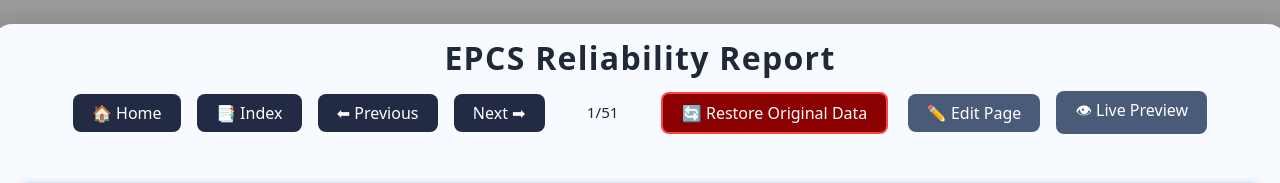
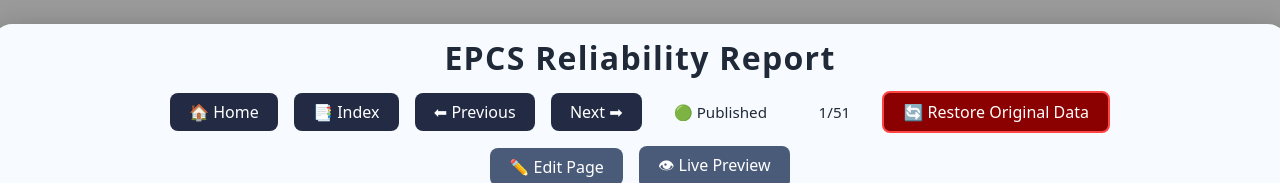
Before and after one commit to ShivanshRai1/epcs_reliability_report, a React (Vite) app in the folder epcs-reliability-report/: page /page/1 in a window 1280 px wide. Shown: the top 183 px of the page. Built offline with nearby package versions, Linux system fonts and the light colour scheme; no server answers.

Commit message:
Fix draft publish template preservation and add publish status indicator

```diff
--- a/epcs-reliability-report/src/App.jsx
+++ b/epcs-reliability-report/src/App.jsx
@@ -1077,14 +1077,17 @@ const clearDraftCache = () => {
 
         const pagePayload = { ...currentDraftPage };
         const createPositionParams = pagePayload._draftPositionParams || null;
+        const createTemplate = pagePayload._draftTemplateId || pagePayload.pageTemplate || pagePayload.pageType || 'content';
+        const createTitle = pagePayload.title || 'New Page';
         delete pagePayload._isDraftNew;
         delete pagePayload._isDraftDeleted;
         delete pagePayload._draftPositionParams;
+        delete pagePayload._draftTemplateId;
         delete pagePayload.id;
 
         const response = await apiService.createPage(
-          pagePayload.pageTemplate || pagePayload.pageType || 'content',
-          pagePayload.title || 'New Page',
+          createTemplate,
+          createTitle,
           null,
           createPositionParams
         );
@@ -1216,7 +1219,8 @@ const clearDraftCache = () => {
           title: newPage?.title || 'New Page',
           pageType: newPage?.pageType || newPage?.page_type || 'content',
           _isDraftNew: true,
-          _draftPositionParams: options?.positionParams || null
+          _draftPositionParams: options?.positionParams || null,
+          _draftTemplateId: newPage?._draftTemplateId || options?.templateId || newPage?.pageTemplate || 'content'
         };
 
         // Clone template content
@@ -1226,6 +1230,7 @@ const clearDraftCache = () => {
           draftPage.id = draftPageId;
           draftPage.pageType = draftPage.pageType || newPage?.pageType || newPage?.page_type || 'content';
           draftPage._isDraftNew = true;
+          draftPage._draftTemplateId = newPage?._draftTemplateId || options?.templateId || draftPage._draftTemplateId || 'content';
         }
 
         // Apply display inheritance from reference page
@@ -1773,6 +1778,15 @@ const clearDraftCache = () => {
       }
     })
   };
+
+  const hasPendingPublishChanges = Boolean(
+    changedPages.size > 0 ||
+    savedDraftPages.size > 0 ||
+    pendingCreates.length > 0 ||
+    pendingDeletes.length > 0 ||
+    pendingReorder
+  );
+  const publishStatusLabel = hasPendingPublishChanges ? '🟡 Draft pending publish' : '🟢 Published';
 
   return (
     <>
@@ -1811,7 +1825,7 @@ const clearDraftCache = () => {
       />
       <Routes>
         <Route path="/" element={<Home />} />
-        <Route path="/page/:pageId" element={<ReportPage reportData={displayData} isEditMode={isEditMode} hasUnsavedChanges={changedPages.size > 0} onEditToggle={handleEditToggle} onUndo={handleUndoAll} onPublish={handlePublish} onCellChange={handleCellChange} onHeadingChange={handleHeadingChange} onImageChange={handleImageChange} onIndexChange={handleIndexChange} onSave={handleSave} onCancel={handleCancel} onImageClick={handleImageClick} onAddPage={handleOpenAddPageDialog} onDeletePage={handleOpenDeleteDialog} onManagePages={() => setIsPageManagerOpen(true)} isTestMode={isTestMode} isSeedingTestData={isSeedingTestData} isPublishingTestData={isPublishingTestData} onToggleTestMode={handleToggleTestMode} onSeedTestData={handleSeedTestData} onPublishTestData={handlePublishTestData} onRestoreOriginal={handleRestoreOriginalData} isRestoringOriginal={isRestoringOriginal} />} />
+        <Route path="/page/:pageId" element={<ReportPage reportData={displayData} isEditMode={isEditMode} hasUnsavedChanges={changedPages.size > 0} publishStatusLabel={publishStatusLabel} onEditToggle={handleEditToggle} onUndo={handleUndoAll} onPublish={handlePublish} onCellChange={handleCellChange} onHeadingChange={handleHeadingChange} onImageChange={handleImageChange} onIndexChange={handleIndexChange} onSave={handleSave} onCancel={handleCancel} onImageClick={handleImageClick} onAddPage={handleOpenAddPageDialog} onDeletePage={handleOpenDeleteDialog} onManagePages={() => setIsPageManagerOpen(true)} isTestMode={isTestMode} isSeedingTestData={isSeedingTestData} isPublishingTestData={isPublishingTestData} onToggleTestMode={handleToggleTestMode} onSeedTestData={handleSeedTestData} onPublishTestData={handlePublishTestData} onRestoreOriginal={handleRestoreOriginalData} isRestoringOriginal={isRestoringOriginal} />} />
         <Route path="*" element={<div className="App"><p>Page not found</p></div>} />
       </Routes>
     </>
--- a/epcs-reliability-report/src/components/AddPageDialog.jsx
+++ b/epcs-reliability-report/src/components/AddPageDialog.jsx
@@ -379,7 +379,8 @@ const AddPageDialog = ({ isOpen, onClose, onPageCreate, currentPageId = null, ex
         title: title,
         pageType: getPageTypeForTemplate(templateId),
         pageTemplate: createTemplateId,
-        _isDraftNew: true
+        _isDraftNew: true,
+        _draftTemplateId: createTemplateId
       };
 
       console.log('✅ Page added to draft (will sync on Publish):', draftPage);
--- a/epcs-reliability-report/src/components/Navigation.jsx
+++ b/epcs-reliability-report/src/components/Navigation.jsx
@@ -1,6 +1,6 @@
 import React, { useState } from 'react';
 
-const Navigation = ({ onNavigate, isEditMode, isLiveMode, onEditToggle, onToggleLive, onUndo, onPublish, onSave, onCancel, onAddPage, onDeletePage, onManagePages, currentPageId, currentPageNumber, totalPages, isTestMode, isSeedingTestData, isPublishingTestData, onToggleTestMode, onSeedTestData, onPublishTestData, onRestoreOriginal, isRestoringOriginal }) => {
+const Navigation = ({ onNavigate, isEditMode, isLiveMode, publishStatusLabel, onEditToggle, onToggleLive, onUndo, onPublish, onSave, onCancel, onAddPage, onDeletePage, onManagePages, currentPageId, currentPageNumber, totalPages, isTestMode, isSeedingTestData, isPublishingTestData, onToggleTestMode, onSeedTestData, onPublishTestData, onRestoreOriginal, isRestoringOriginal }) => {
   const showTestSyncButtons = false;
   const [isJumpMode, setIsJumpMode] = useState(false);
   const [jumpPageNumber, setJumpPageNumber] = useState(currentPageNumber?.toString() || '');
@@ -52,6 +52,11 @@ const Navigation = ({ onNavigate, isEditMode, isLiveMode, onEditToggle, onToggle
 
       {!isLiveMode && currentPageNumber && totalPages && (
         <div className="toolbar-group toolbar-group-counter">
+          {publishStatusLabel && (
+            <span className="page-counter" title="Current publish status" style={{ marginRight: '10px' }}>
+              {publishStatusLabel}
+            </span>
+          )}
           {isJumpMode ? (
             <input
               type="number"
--- a/epcs-reliability-report/src/components/ReportPage.jsx
+++ b/epcs-reliability-report/src/components/ReportPage.jsx
@@ -4,7 +4,7 @@ import Navigation from './Navigation';
 import SectionPage from './SectionPage';
 import { isLikelyLinkTarget, toOpenableUrl } from '../utils/linkTarget';
 
-export default function ReportPage({ reportData, isEditMode, hasUnsavedChanges, onEditToggle, onUndo, onPublish, onCellChange, onHeadingChange, onImageChange, onIndexChange, onSave, onCancel, onImageClick, onAddPage, onDeletePage, onManagePages, isTestMode, isSeedingTestData, isPublishingTestData, onToggleTestMode, onSeedTestData, onPublishTestData, onRestoreOriginal, isRestoringOriginal }) {
+export default function ReportPage({ reportData, isEditMode, hasUnsavedChanges, publishStatusLabel, onEditToggle, onUndo, onPublish, onCellChange, onHeadingChange, onImageChange, onIndexChange, onSave, onCancel, onImageClick, onAddPage, onDeletePage, onManagePages, isTestMode, isSeedingTestData, isPublishingTestData, onToggleTestMode, onSeedTestData, onPublishTestData, onRestoreOriginal, isRestoringOriginal }) {
   const { pageId } = useParams();
   const navigate = useNavigate();
   const [searchParams, setSearchParams] = useSearchParams();
@@ -138,7 +138,7 @@ export default function ReportPage({ reportData, isEditMode, hasUnsavedChanges,
             <SectionPage page={page} routePageId={pageId} onLinkClick={handleLinkClick} isEditMode={false} isLiveMode={true} indexPageOrdinal={indexPageOrdinal} onCellChange={onCellChange} onHeadingChange={onHeadingChange} onImageChange={onImageChange} onIndexChange={onIndexChange} onImageClick={onImageClick} allIndexItems={allIndexItems} allPages={orderedPages} />
           </div>
         </div>
-        <Navigation onNavigate={handleNav} isEditMode={false} isLiveMode={isLiveMode} onEditToggle={onEditToggle} onToggleLive={handleToggleLive} onUndo={() => onUndo(page.id)} onPublish={onPublish} onSave={onSave} onCancel={onCancel} onAddPage={() => onAddPage(page.id)} onDeletePage={() => onDeletePage(page)} onManagePages={onManagePages} currentPageId={page.id} currentPageNumber={currentDisplayPageNumber} totalPages={totalPages} isTestMode={isTestMode} isSeedingTestData={isSeedingTestData} isPublishingTestData={isPublishingTestData} onToggleTestMode={onToggleTestMode} onSeedTestData={onSeedTestData} onPublishTestData={onPublishTestData} onRestoreOriginal={onRestoreOriginal} isRestoringOriginal={isRestoringOriginal} />
+        <Navigation onNavigate={handleNav} isEditMode={false} isLiveMode={isLiveMode} publishStatusLabel={publishStatusLabel} onEditToggle={onEditToggle} onToggleLive={handleToggleLive} onUndo={() => onUndo(page.id)} onPublish={onPublish} onSave={onSave} onCancel={onCancel} onAddPage={() => onAddPage(page.id)} onDeletePage={() => onDeletePage(page)} onManagePages={onManagePages} currentPageId={page.id} currentPageNumber={currentDisplayPageNumber} totalPages={totalPages} isTestMode={isTestMode} isSeedingTestData={isSeedingTestData} isPublishingTestData={isPublishingTestData} onToggleTestMode={onToggleTestMode} onSeedTestData={onSeedTestData} onPublishTestData={onPublishTestData} onRestoreOriginal={onRestoreOriginal} isRestoringOriginal={isRestoringOriginal} />
       </div>
     );
   }
@@ -153,7 +153,7 @@ export default function ReportPage({ reportData, isEditMode, hasUnsavedChanges,
         >
           <h1>EPCS Reliability Report</h1>
         </button>
-        <Navigation onNavigate={handleNav} isEditMode={effectiveEditMode} isLiveMode={isLiveMode} onEditToggle={onEditToggle} onToggleLive={handleToggleLive} onUndo={() => onUndo(page.id)} onPublish={onPublish} onSave={onSave} onCancel={onCancel} onAddPage={() => onAddPage(page.id)} onDeletePage={() => onDeletePage(page)} onManagePages={onManagePages} currentPageId={page.id} currentPageNumber={currentDisplayPageNumber} totalPages={totalPages} isTestMode={isTestMode} isSeedingTestData={isSeedingTestData} isPublishingTestData={isPublishingTestData} onToggleTestMode={onToggleTestMode} onSeedTestData={onSeedTestData} onPublishTestData={onPublishTestData} onRestoreOriginal={onRestoreOriginal} isRestoringOriginal={isRestoringOriginal} />
+        <Navigation onNavigate={handleNav} isEditMode={effectiveEditMode} isLiveMode={isLiveMode} publishStatusLabel={publishStatusLabel} onEditToggle={onEditToggle} onToggleLive={handleToggleLive} onUndo={() => onUndo(page.id)} onPublish={onPublish} onSave={onSave} onCancel={onCancel} onAddPage={() => onAddPage(page.id)} onDeletePage={() => onDeletePage(page)} onManagePages={onManagePages} currentPageId={page.id} currentPageNumber={currentDisplayPageNumber} totalPages={totalPages} isTestMode={isTestMode} isSeedingTestData={isSeedingTestData} isPublishingTestData={isPublishingTestData} onToggleTestMode={onToggleTestMode} onSeedTestData={onSeedTestData} onPublishTestData={onPublishTestData} onRestoreOriginal={onRestoreOriginal} isRestoringOriginal={isRestoringOriginal} />
         <div className="section-card report-content">
           <SectionPage page={page} routePageId={pageId} onLinkClick={handleLinkClick} isEditMode={effectiveEditMode} isLiveMode={false} indexPageOrdinal={indexPageOrdinal} onCellChange={onCellChange} onHeadingChange={onHeadingChange} onImageChange={onImageChange} onIndexChange={onIndexChange} onImageClick={onImageClick} allIndexItems={allIndexItems} allPages={orderedPages} />
         </div>
```
